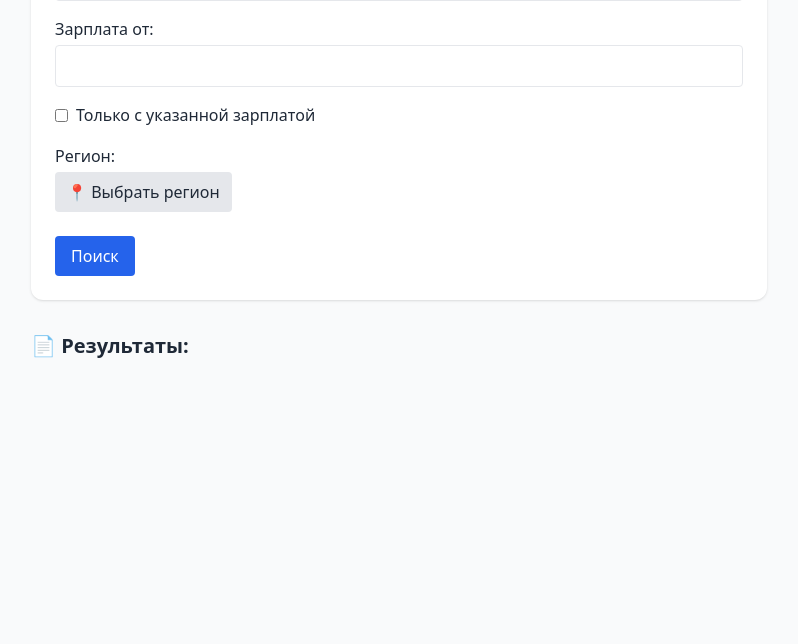
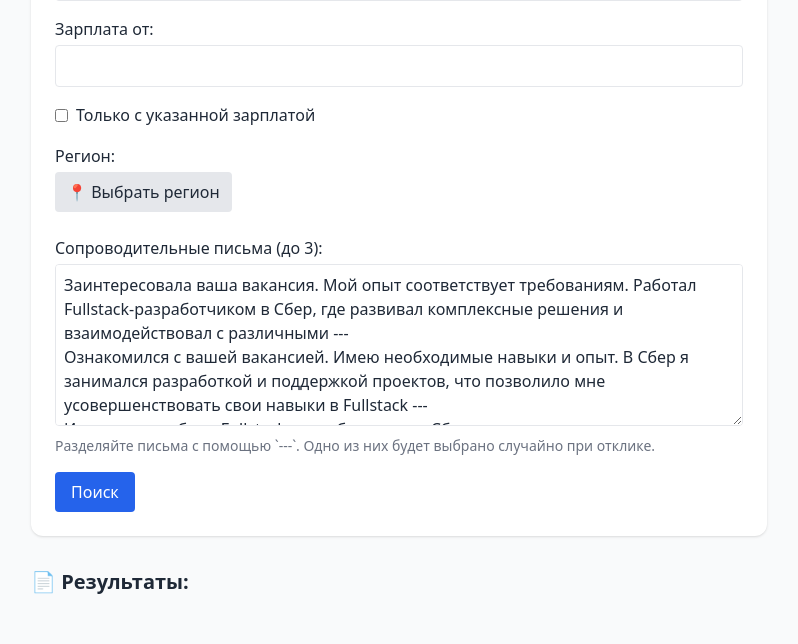
Before and after one commit to AlexyzmH/hh_auto_apply, a Flask app: page /search in a window 1280 px wide. Shown: the part 793-1437 px from the top of the page, without its empty margins (241-1039 px from the left). Before the commit the page ends 1151 px from the top, so only its background shows below. Run offline with Flask 3, Linux system fonts and the light colour scheme; some libraries are stand-ins or nearby versions.

Commit message:
added the motivation latter

```diff
--- a/main.py
+++ b/main.py
@@ -251,9 +251,14 @@ def respond_to_vacancy():
         "resume_id": resume_id,
         "vacancy_id": vacancy_id
     }
-    if vacancy.get("response_letter_required"):
+
+    # Новое: если message передан — используем его
+    message = data.get("message", "").strip()
+    if message:
+        form_data["message"] = message
+    # Иначе — если HH требует письмо, а мы его не дали — вставим шаблон
+    elif vacancy.get("response_letter_required"):
         form_data["message"] = "Здравствуйте! Заинтересовала ваша вакансия. Готов обсудить детали."
-
 
     # 6. Отправляем отклик
     print("📄 Отправляем отклик с данными:")
--- a/templates/search.html
+++ b/templates/search.html
@@ -114,6 +114,12 @@
         </div>
       </div>
 
+      <div>
+        <label class="block font-medium">Сопроводительные письма (до 3):</label>
+        <textarea name="cover_letters" rows="6" class="w-full mt-1 p-2 border rounded" placeholder="Введите до 3 писем, разделяя их с помощью ---"></textarea>
+        <p class="text-sm text-gray-500 mt-1">Разделяйте письма с помощью `---`. Одно из них будет выбрано случайно при отклике.</p>
+      </div>
+
 
       <div>
         <button type="submit" class="bg-blue-600 text-white px-4 py-2 rounded hover:bg-blue-700">Поиск</button>
@@ -211,10 +217,28 @@
       headers: {
         'Content-Type': 'application/json'
       },
-      body: JSON.stringify({
+        // Получаем сопроводительные письма
+      const rawLetters = document.querySelector('textarea[name="cover_letters"]')?.value || "";
+      let letters = rawLetters.split('---').map(l => l.trim()).filter(l => l.length > 0);
+      let message = letters.length > 0 ? letters[Math.floor(Math.random() * letters.length)] : null;
+
+      const payload = {
         customer_id: lastCustomer,
         vacancy_id: vacancyId
-      })
+      };
+
+      if (message) {
+        payload.message = message;
+      }
+
+      const res = await fetch('/respond', {
+        method: 'POST',
+        headers: {
+          'Content-Type': 'application/json'
+        },
+        body: JSON.stringify(payload)
+      });
+
     });
 
     console.log("📡 Status code:", res.status);
@@ -406,6 +430,17 @@ document.getElementById('region-search').addEventListener('input', function () {
 
 </script>
 
+<script>
+document.addEventListener("DOMContentLoaded", () => {
+  const textarea = document.querySelector('textarea[name="cover_letters"]');
+  if (textarea && !textarea.value.trim()) {
+    textarea.value = `Заинтересовала ваша вакансия. Мой опыт соответствует требованиям. Работал Fullstack-разработчиком в Сбер, где развивал комплексные решения и взаимодействовал с различными ---
+Ознакомился с вашей вакансией. Имею необходимые навыки и опыт. В Сбер я занимался разработкой и поддержкой проектов, что позволило мне усовершенствовать свои навыки в Fullstack ---
+Имею опыт работы Fullstack-разработчиком в Сбер, участвовал в проектировании и реализации сложных систем. Готов поделиться своим опытом и обсудить возможное сотрудничество`;
+  }
+});
+</script>
+
 
 </body>
 </html>
```
